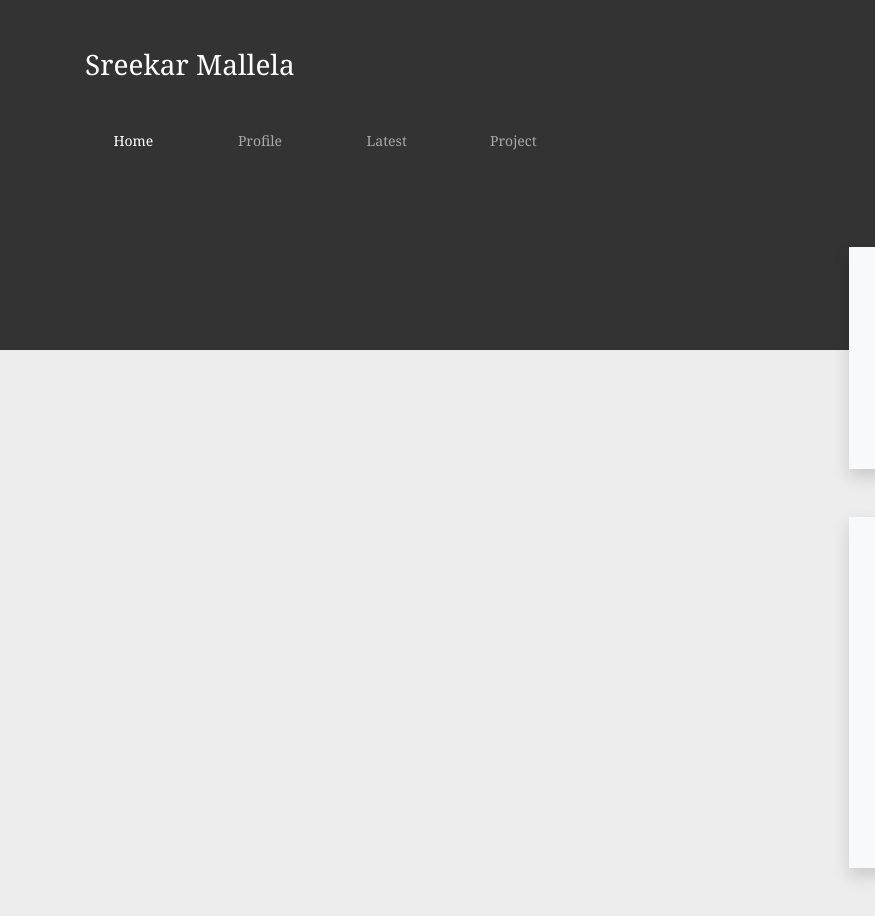
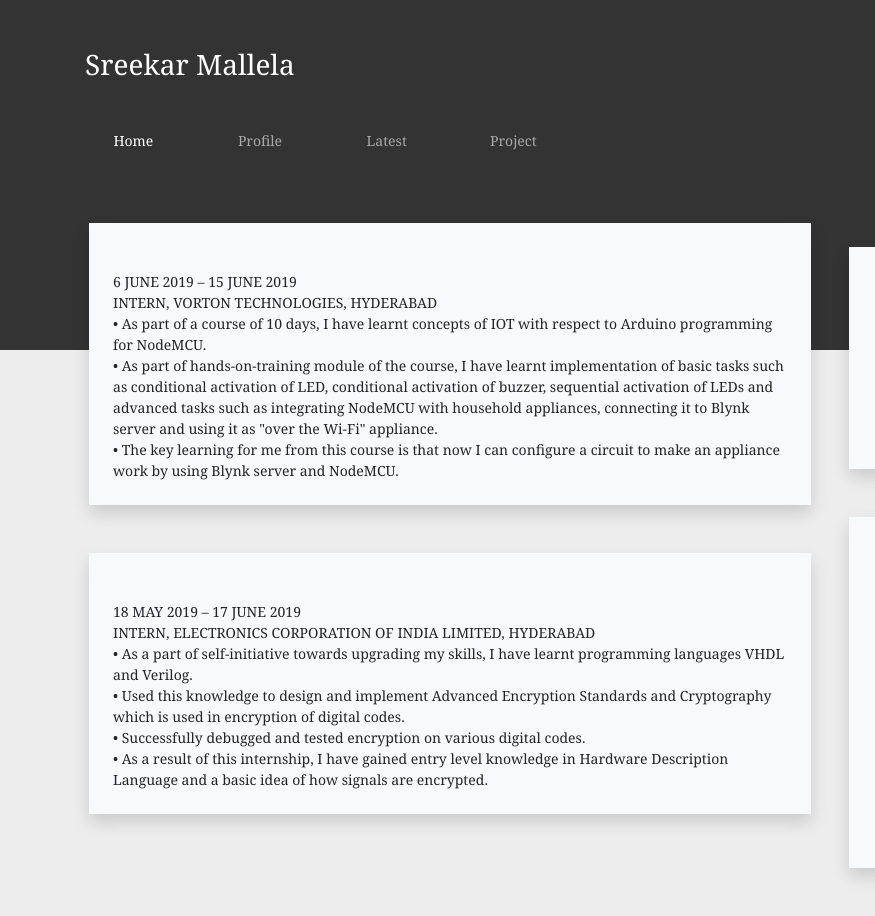
Before and after one commit to sreekarmallela/SreekarMallela.github.io, a plain HTML site: page index.html in a window 1280 px wide. Shown: the full height of the page, 0-875 px from the left. Drawn offline with nearby package versions, Linux system fonts and the light colour scheme.

Commit message:
Update index.html

```diff
--- a/index.html
+++ b/index.html
@@ -74,7 +74,26 @@
         <div class="container">
             <div class="row">
                 <div class="col-lg-8">
+                    <div class="shadow row bg-light mb-5 mt-4 mx-1">
 
+				        <div class="px-4 pt-5 pb-4">
+					        6 JUNE 2019 – 15 JUNE 2019<br>
+                            INTERN, VORTON TECHNOLOGIES, HYDERABAD<br>
+                            •	As part of a course of 10 days, I have learnt concepts of IOT with respect to Arduino programming for NodeMCU. <br>
+                            •	As part of hands-on-training module of the course, I have learnt implementation of basic tasks such as conditional activation of LED, conditional activation of buzzer, sequential activation of LEDs and advanced tasks such as integrating NodeMCU with household appliances, connecting it to Blynk server and using it as "over the Wi-Fi" appliance.<br>
+                            •	The key learning for me from this course is that now I can configure a circuit to make an appliance work by using Blynk server and NodeMCU.<br>
+				        </div>
+                      </div>
+                    <div class="shadow row bg-light mb-5 mt-4 mx-1">
+                        <div class="px-4 pt-5 pb-4">
+					        18 MAY 2019 – 17 JUNE 2019<br>
+                            INTERN, ELECTRONICS CORPORATION OF INDIA LIMITED, HYDERABAD<br>
+                            •	As a part of self-initiative towards upgrading my skills, I have learnt programming languages VHDL and Verilog.<br>
+                            •	Used this knowledge to design and implement Advanced Encryption Standards and Cryptography which is used in encryption of digital codes.<br>
+                            •	Successfully debugged and tested encryption on various digital codes. <br>
+                            •	As a result of this internship, I have gained entry level knowledge in Hardware Description Language and a basic idea of how signals are encrypted.<br>
+                        </div>
+			        </div>
                 </div>
                 <div class="col-lg-4 pt-5">
                     <div class="row py-5 px-4 bg-light mb-5 shadow mx-1">
```
